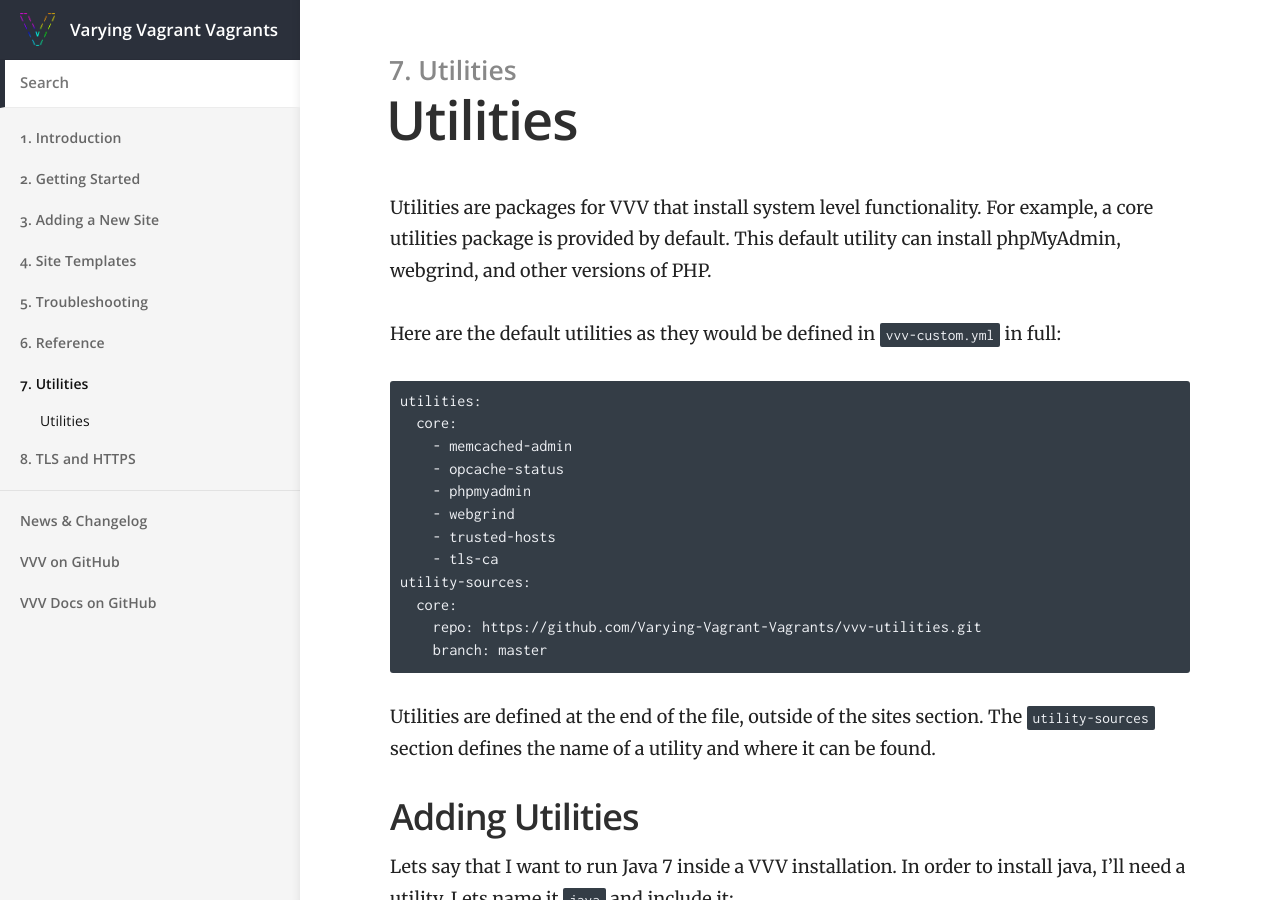
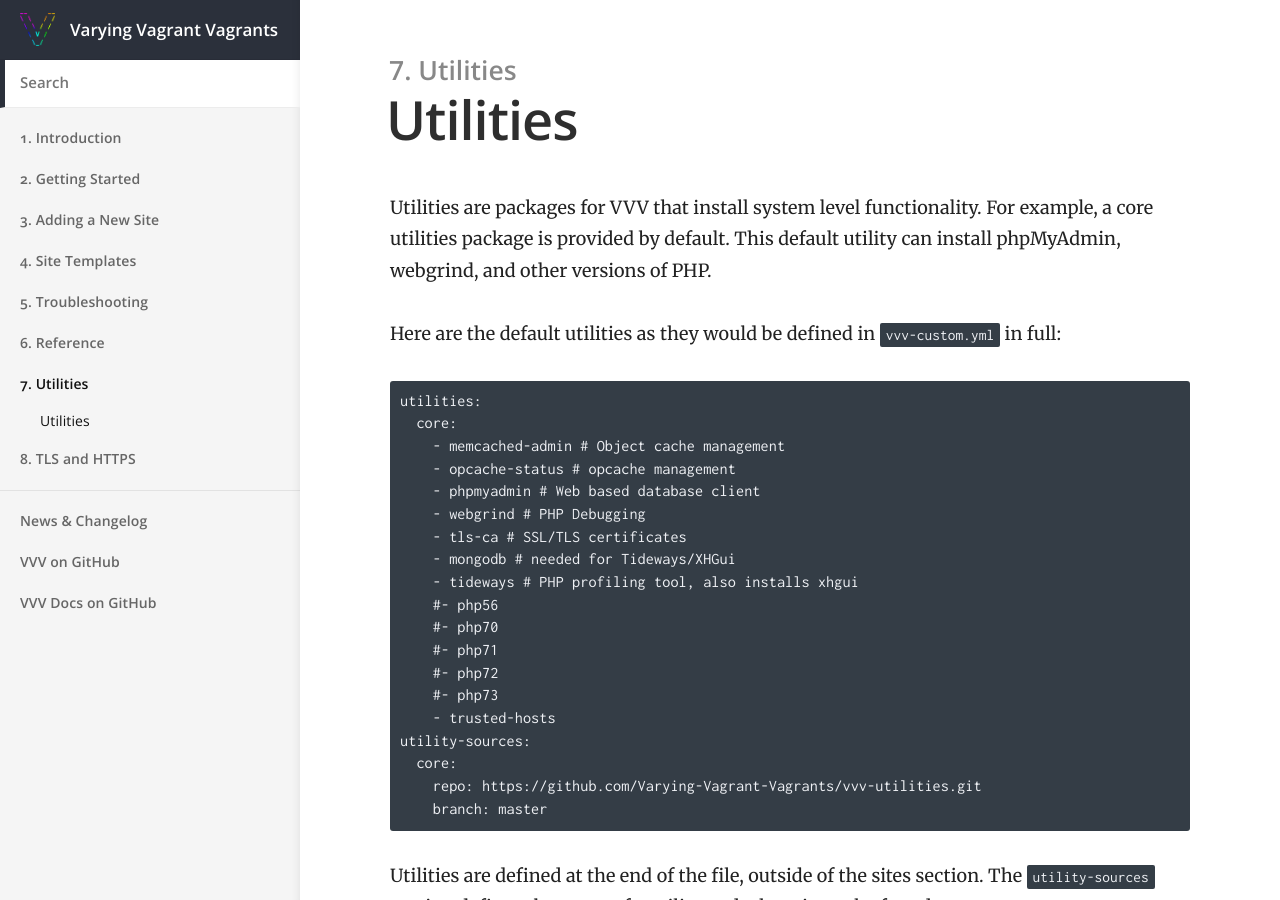
Before and after one commit to Varying-Vagrant-Vagrants/varyingvagrantvagrants.org, a Jekyll site: the page built from docs/en-US/utilities.md, in a window 1280 px wide and 900 px high. Built offline with Jekyll 4.4.1, drawn with Linux system fonts in a browser that asks for light colours.

Commit message:
update utility

````diff
--- a/docs/en-US/utilities.md
+++ b/docs/en-US/utilities.md
@@ -13,12 +13,19 @@ Here are the default utilities as they would be defined in `vvv-custom.yml` in f
 ```YAML
 utilities:
   core:
-    - memcached-admin
-    - opcache-status
-    - phpmyadmin
-    - webgrind
+    - memcached-admin # Object cache management
+    - opcache-status # opcache management
+    - phpmyadmin # Web based database client
+    - webgrind # PHP Debugging
+    - tls-ca # SSL/TLS certificates
+    - mongodb # needed for Tideways/XHGui
+    - tideways # PHP profiling tool, also installs xhgui
+    #- php56
+    #- php70
+    #- php71
+    #- php72
+    #- php73
     - trusted-hosts
-    - tls-ca
 utility-sources:
   core:
     repo: https://github.com/Varying-Vagrant-Vagrants/vvv-utilities.git
````
